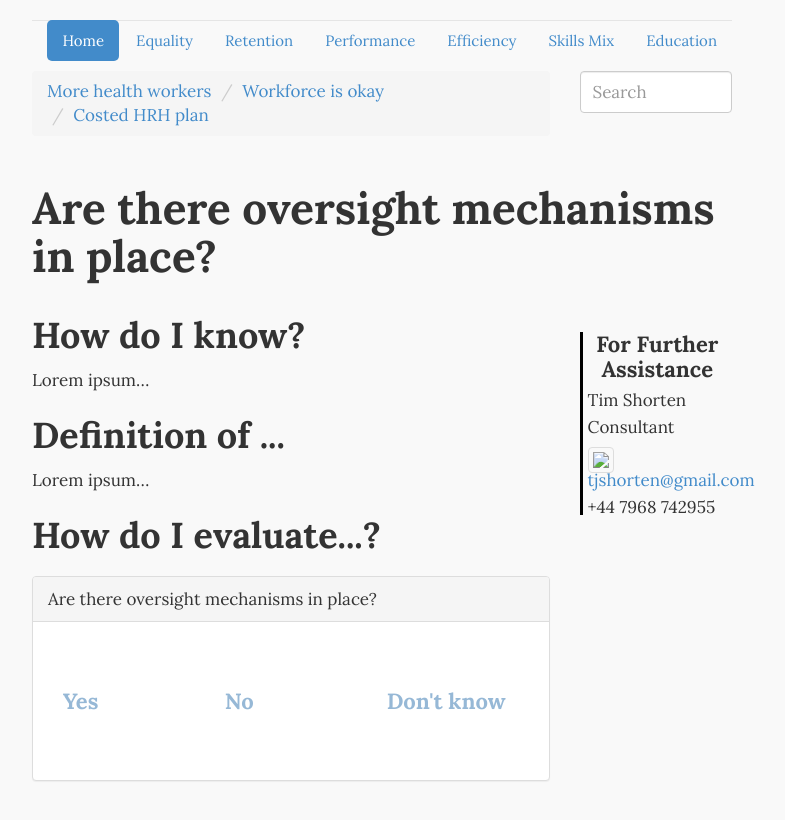
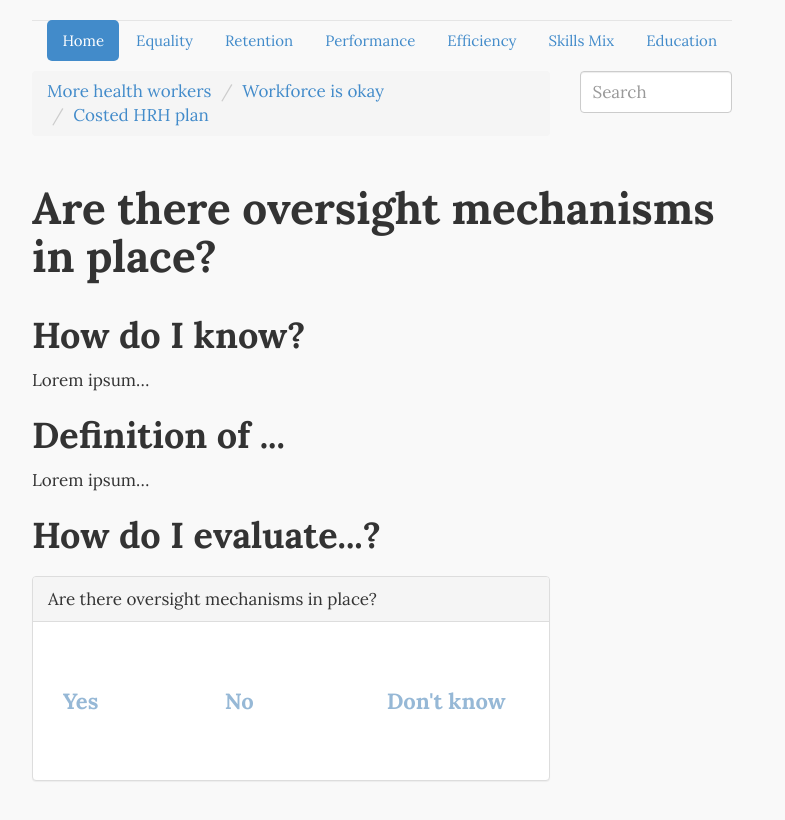
Before and after one commit to adieyal/hrh, a Jekyll site: the page built from site/content/oversight.html, in a window 1280 px wide. Shown: the top 820 px of the page, without its empty margins (258-1043 px from the left). Built offline with Jekyll 4.4.1, drawn with Linux system fonts in a browser that asks for light colours; Markdown is read by kramdown in place of the engine named in the settings.

Commit message:
Restructured terminal page

```diff
--- a/site/_layouts/terminal.html
+++ b/site/_layouts/terminal.html
@@ -6,22 +6,7 @@
 <div class="row">
     <div class="col-md-9">
         {{ content }}
-        <div class="panel panel-default top-buffer">
-            <div class="panel-heading">{{ page.question }}</div>
-            <div class="panel-body">
-                <div class="row marketing">
-                    <div class="col-md-4">
-                        <h4><a href="{{ page.links.qyes }}">Yes</a></h4>
-                    </div>
-                    <div class="col-md-4">
-                        <h4><a href="{{ page.links.qno }}">No</a></h4>
-                    </div>
-                    <div class="col-md-4">
-                        <h4><a href="{{ page.links.qdontknow }}">Don't know</a></h4>
-                    </div>
-                </div>
-            </div>
-        </div>
+        {% include decisionbox.html %}
     </div>
 
     <div class="col-md-3">
@@ -49,17 +34,5 @@
                 </div>
             {% endif %}
         </div>
-        <div>
-            <div class="contextbox">
-                <h4 class="text-center">For Further Assistance</h4>
-                <div style="margin-left:5px">
-                    <p>Tim Shorten</p>
-                    <p>Consultant</p>
-                    <img class="img-thumbnail"  src="assets/images/tim.jpg"/>
-                    <p><a href="mailto:tjshorten@gmail.com">tjshorten@gmail.com</a></p>
-                    <p>+44 7968 742955</p>
-                </div>
-            </div>
-        </div>
     </div>
 </div>
```
